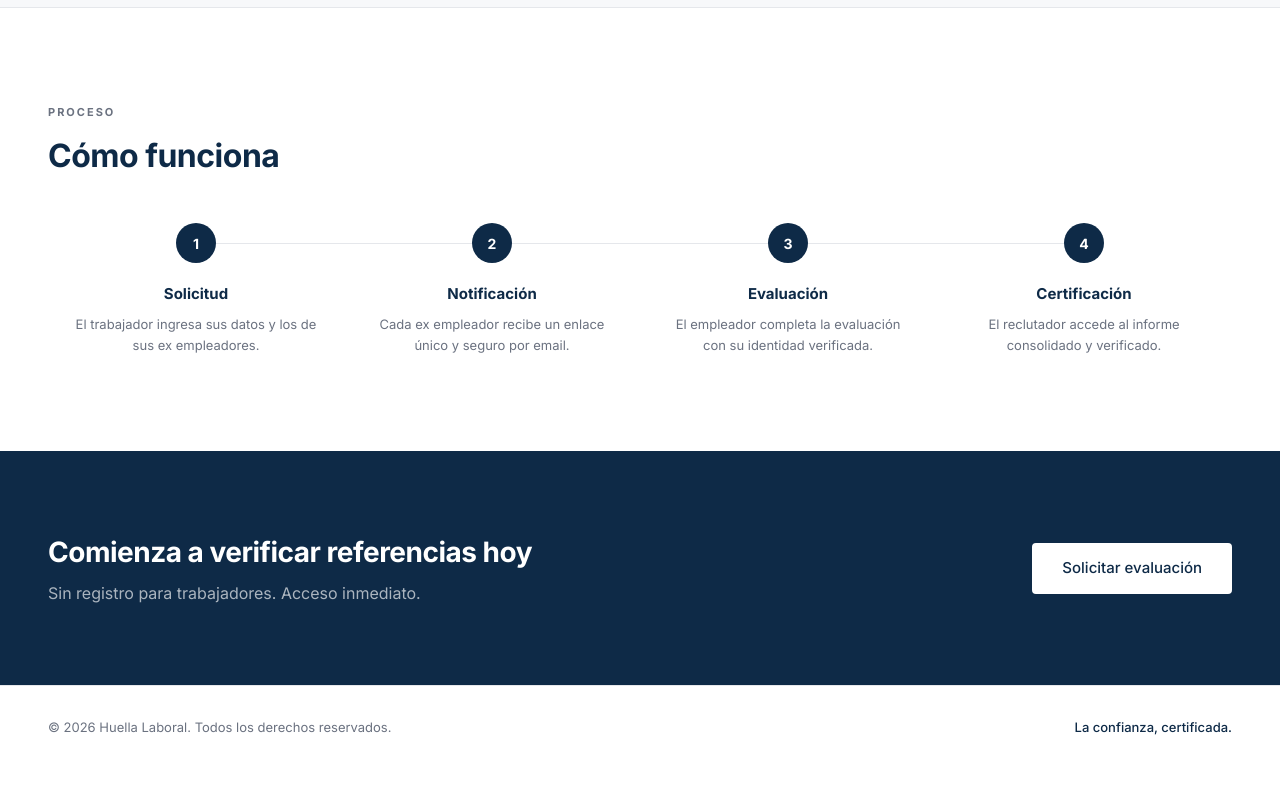
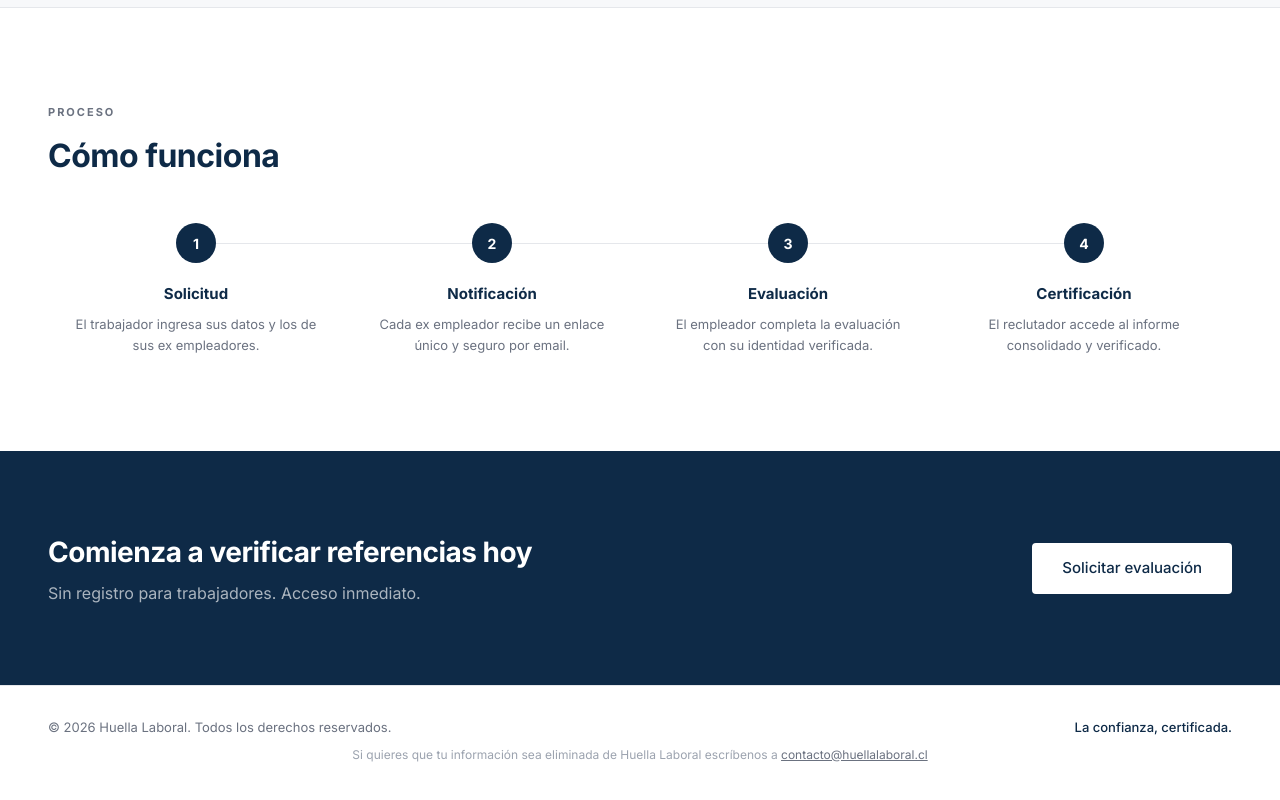
Before and after one commit to josuecbritos/huellalaboral, a plain HTML site: page index.html in a window 1280 px wide. Shown: the part 1384-2184 px from the top of the page. Before the commit the page ends 2154 px from the top, so only its background shows below. Drawn offline with Linux system fonts and the light colour scheme.

Commit message:
Update index.html

```diff
--- a/index.html
+++ b/index.html
@@ -668,6 +668,7 @@
             <span class="footer-copy">© 2026 Huella Laboral. Todos los derechos reservados.</span>
             <span class="footer-tagline">La confianza, certificada.</span>
         </div>
+        <div style="text-align:center; padding: 8px 0 16px; font-size:12px; color:#9CA3AF;">Si quieres que tu información sea eliminada de Huella Laboral escríbenos a <a href="mailto:contacto@huellalaboral.cl" style="color:#6B7280;">contacto@huellalaboral.cl</a></div>
     </footer>
 
     <script>
```
